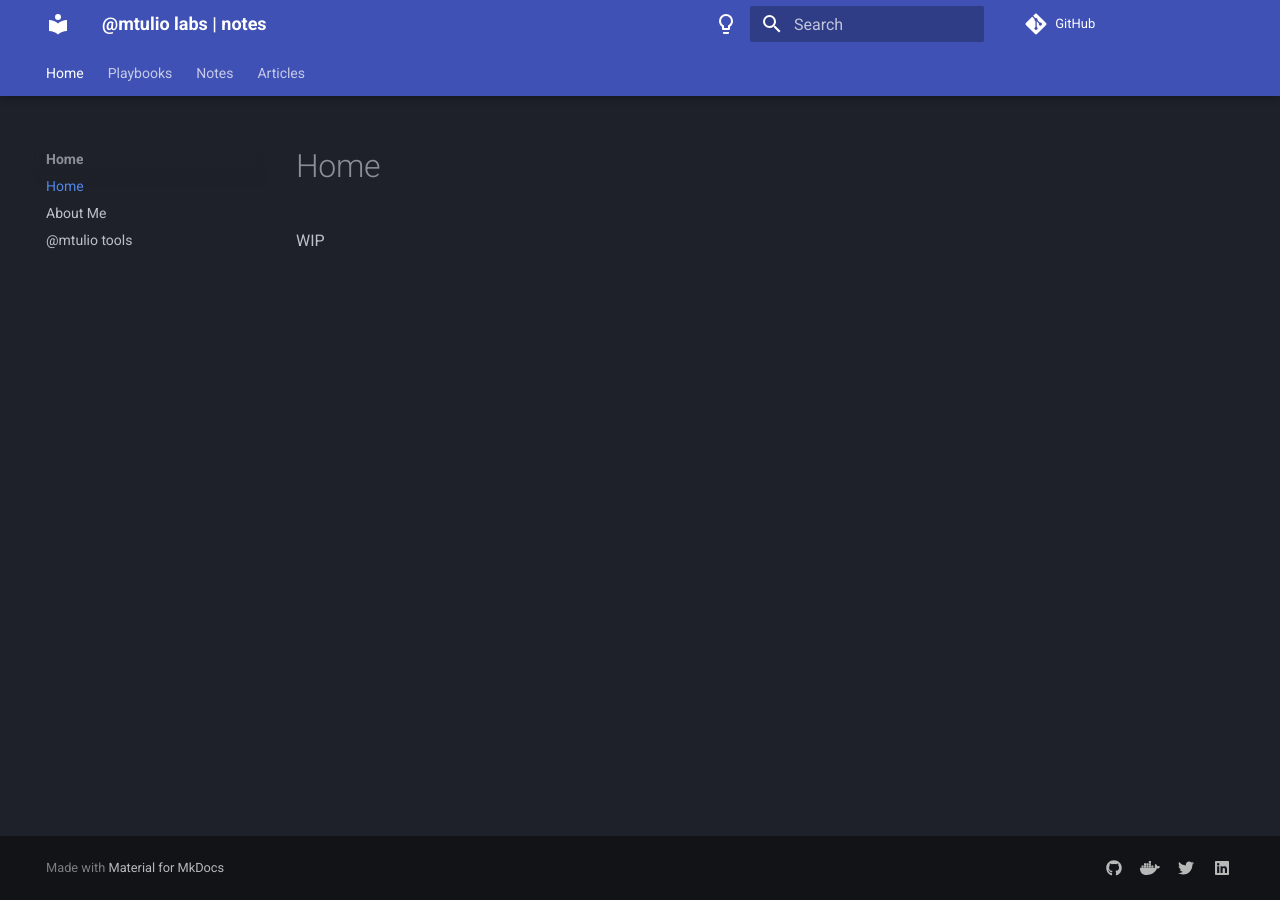
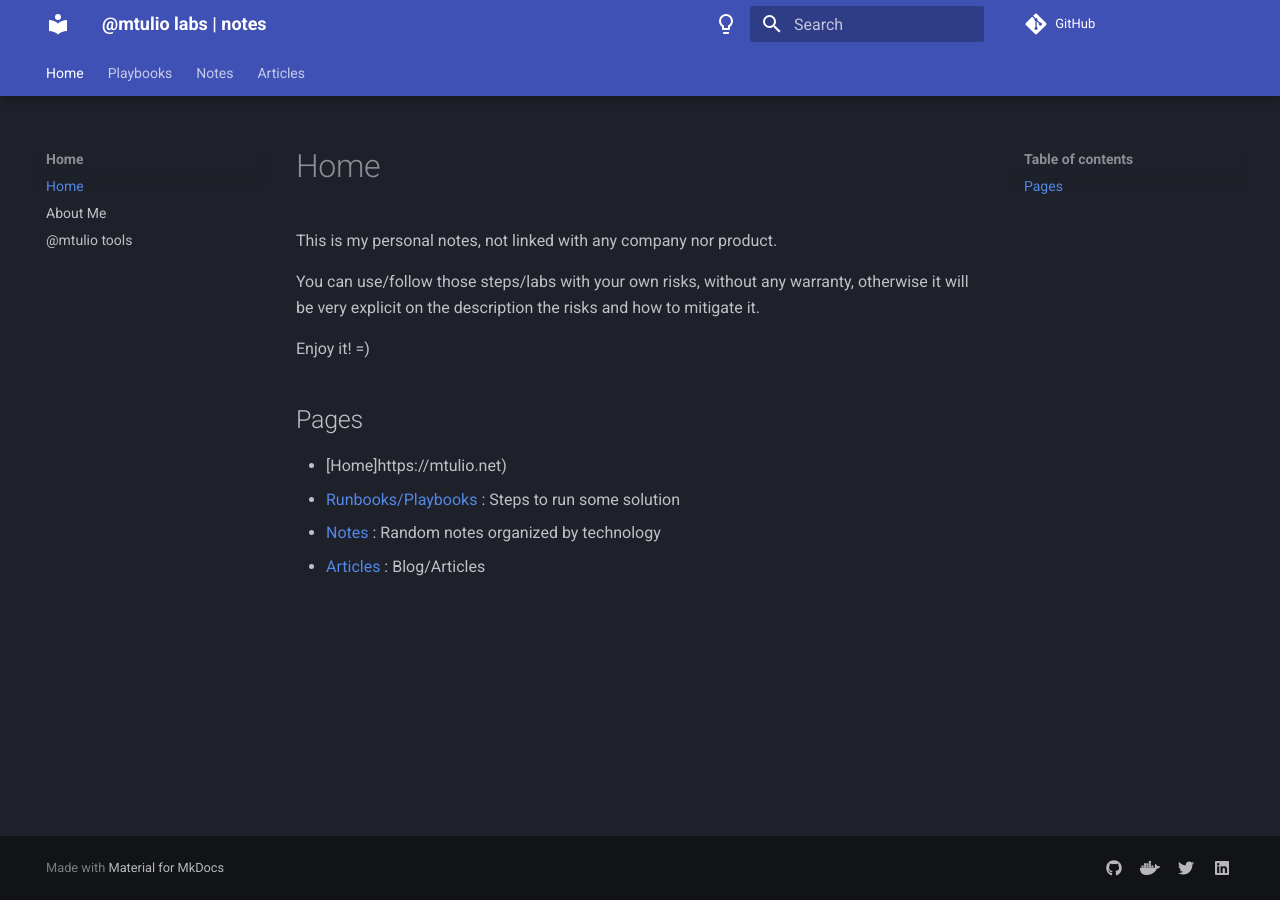
Before and after one commit to mtulio/mtulio.labs, an MkDocs documentation site: the page built from docs/index.md, in a window 1280 px wide. Built offline with MkDocs 1.6.1 and Material for MkDocs 9.7.7, drawn with Linux system fonts in a browser that asks for light colours; comment, search, counter and statistics services are not loaded.

Commit message:
feat: add general info

```diff
--- a/docs/index.md
+++ b/docs/index.md
@@ -1,6 +1,18 @@
 # Home
 
-WIP
+This is my personal notes, not linked with any company nor product.
+
+You can use/follow those steps/labs with your own risks, without any warranty, otherwise it will be very explicit on the description the risks and how to mitigate it.
+
+Enjoy it! =)
+
+
+## Pages
+
+- [Home]https://mtulio.net)
+- [Runbooks/Playbooks](https://mtulio.net/notes) : Steps to run some solution
+- [Notes](https://mtulio.net/notes) : Random notes organized by technology
+- [Articles](https://mtulio.net/articles) : Blog/Articles
 
 <!--
 
```
Also changed, not shown: docs/about.md (+1 -1 lines), docs/notes/development/markdown.md (added, +3 -0 lines).
